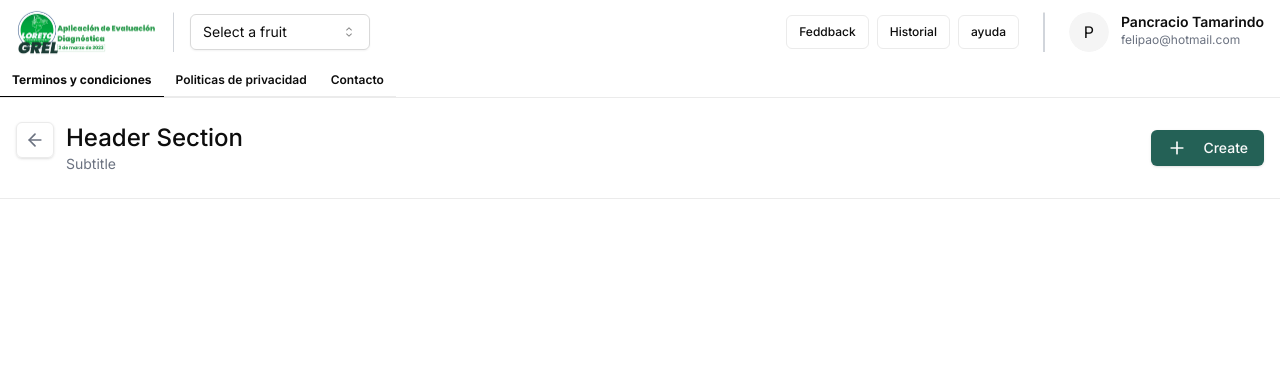
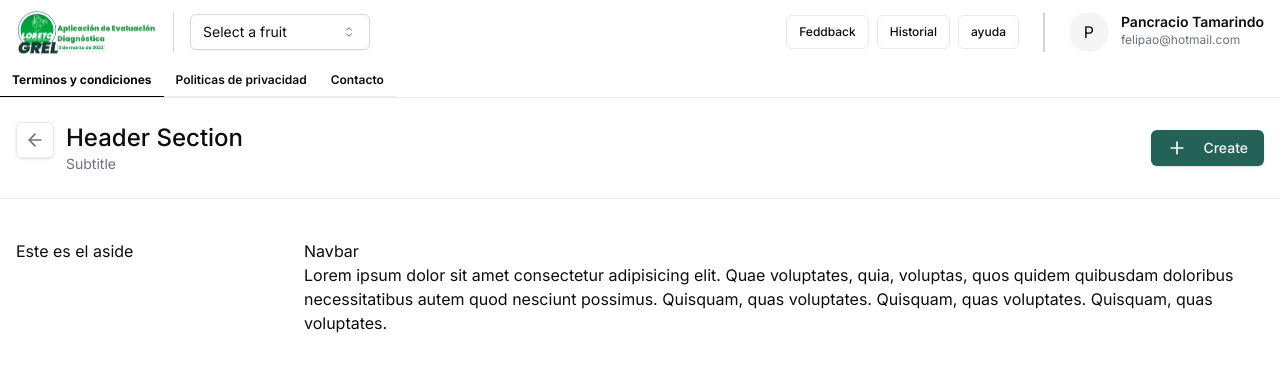
Before and after one commit to daylerjeff199906/template-eva, a Next.js app: page /navbar in a window 1280 px wide. Shown: the top 372 px of the page. Built offline with nearby package versions, Linux system fonts and the light colour scheme.

Commit message:
feat: Add LayoutAsideSection component for navbar page

```diff
--- a/src/app/(components)/navbar/page.tsx
+++ b/src/app/(components)/navbar/page.tsx
@@ -1,4 +1,5 @@
 import { HeaderSection, NavBarCustom } from '@/modules/core'
+import { LayoutAsideSection } from '@/modules/core/layouts'
 
 const options = [
   { href: '1', label: 'Option 1' },
@@ -31,6 +32,23 @@ export default function Page() {
         }}
       />
       <HeaderSection showBackButton />
+      <LayoutAsideSection
+        aside={
+          <section>
+            <h1>Este es el aside</h1>
+          </section>
+        }
+      >
+        <main>
+          <h1>Navbar</h1>
+          <p>
+            Lorem ipsum dolor sit amet consectetur adipisicing elit. Quae
+            voluptates, quia, voluptas, quos quidem quibusdam doloribus
+            necessitatibus autem quod nesciunt possimus. Quisquam, quas
+            voluptates. Quisquam, quas voluptates. Quisquam, quas voluptates.
+          </p>
+        </main>
+      </LayoutAsideSection>
     </div>
   )
 }
--- a/src/modules/core/index.ts
+++ b/src/modules/core/index.ts
@@ -1 +1,2 @@
 export * from './components'
+export * from './layouts'
--- /dev/null
+++ b/src/modules/core/layouts/LayoutAside.tsx
@@ -0,0 +1,17 @@
+interface ILayoutAsideProps {
+  aside: React.ReactNode
+  children: React.ReactNode
+  asidePosition?: 'left' | 'right'
+}
+
+export const LayoutAsideSection = (props: ILayoutAsideProps) => {
+  const { aside, children, asidePosition = 'left' } = props
+
+  return (
+    <main className="w-full flex gap-6 container py-4 sm:py-6 md:py-8 lg:py-10">
+      {asidePosition === 'left' && <aside className="w-72">{aside}</aside>}
+      <article className="w-full max-w-[calc(100%-288px)]">{children}</article>
+      {asidePosition === 'right' && <aside className="w-72">{aside}</aside>}
+    </main>
+  )
+}
--- /dev/null
+++ b/src/modules/core/layouts/index.ts
@@ -0,0 +1,3 @@
+import { LayoutAsideSection } from './LayoutAside'
+
+export { LayoutAsideSection }
```
